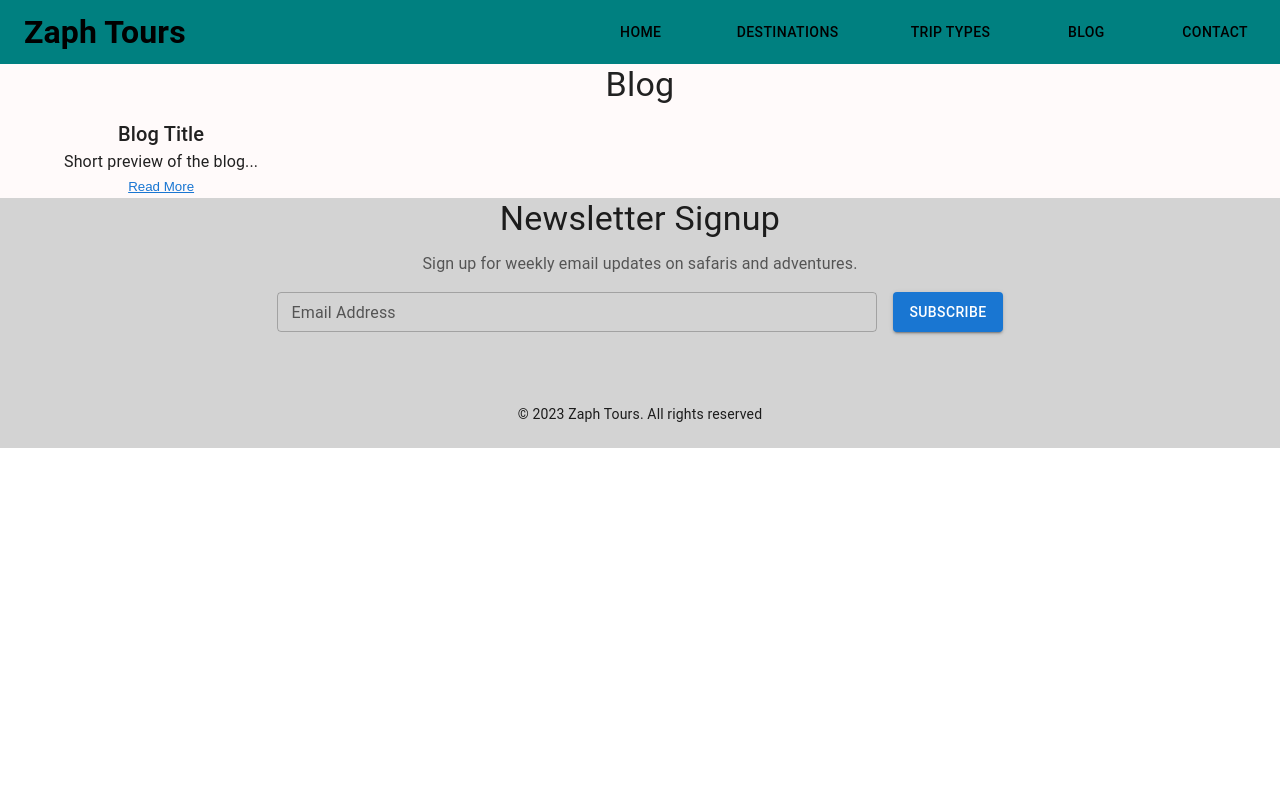
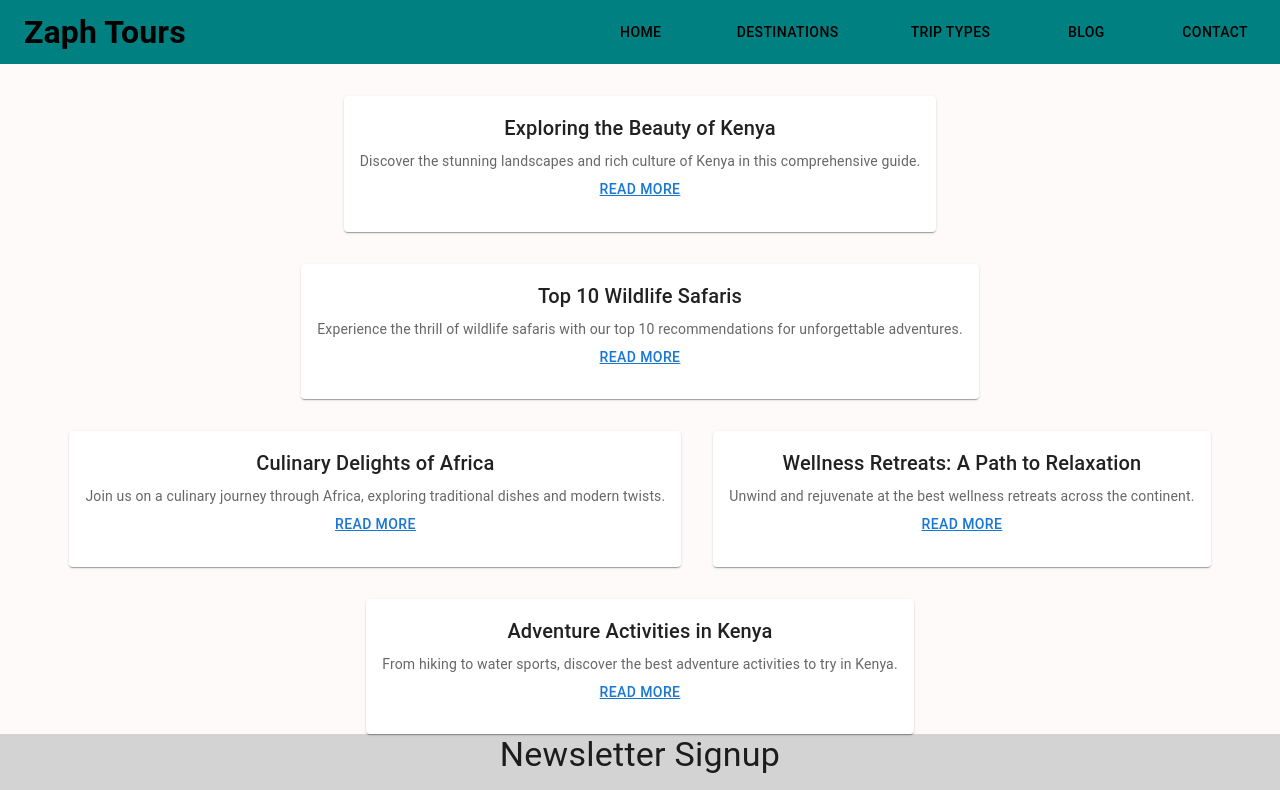
Before and after one commit to rick868/zaph-tours, a React (Vite) app: page /blog in a window 1280 px wide. Shown: the top 790 px of the page. Built offline with nearby package versions, Linux system fonts and the light colour scheme.

Commit message:
created a blog page

```diff
--- a/src/pages/Blog.tsx
+++ b/src/pages/Blog.tsx
@@ -1,20 +1,58 @@
-import { Container, Grid, Typography } from '@mui/material';
+import { Container, Grid, Typography, Card, CardContent, Button, Box } from '@mui/material';
 
 export const Blog: React.FC = () => {
+    const blogPosts = [
+        {
+            id: 1,
+            title: "Exploring the Beauty of Kenya",
+            preview: "Discover the stunning landscapes and rich culture of Kenya in this comprehensive guide.",
+        },
+        {
+            id: 2,
+            title: "Top 10 Wildlife Safaris",
+            preview: "Experience the thrill of wildlife safaris with our top 10 recommendations for unforgettable adventures.",
+        },
+        {
+            id: 3,
+            title: "Culinary Delights of Africa",
+            preview: "Join us on a culinary journey through Africa, exploring traditional dishes and modern twists.",
+        },
+        {
+            id: 4,
+            title: "Wellness Retreats: A Path to Relaxation",
+            preview: "Unwind and rejuvenate at the best wellness retreats across the continent.",
+        },
+        {
+            id: 5,
+            title: "Adventure Activities in Kenya",
+            preview: "From hiking to water sports, discover the best adventure activities to try in Kenya.",
+        },
+    ];
+
     return (
         <Container>
-            <Typography variant="h4" align="center" gutterBottom>
-                Blog
-            </Typography>
-            <Grid container spacing={2}>
-                {/* Placeholder for blog cards */}
-                <Grid>
-                    <Typography variant="h6">Blog Title</Typography>
-                    <Typography>Short preview of the blog...</Typography>
-                    <button style={{ background: 'none', border: 'none', color: '#1976d2', textDecoration: 'underline', cursor: 'pointer', padding: 0 }}>
-                        Read More
-                    </button>
-                </Grid>
+            <Grid container spacing={4} sx={{ mt: 4, display:'flex', flexDirection:'row', justifyContent:'center' }}>
+                {blogPosts.map((post) => (
+                    <Box key={post.id}>
+                        <Card>
+                            <CardContent>
+                                <Typography variant="h6" gutterBottom>
+                                    {post.title}
+                                </Typography>
+                                <Typography variant="body2" color="textSecondary" component="p">
+                                    {post.preview}
+                                </Typography>
+                                <Button
+                                    variant="text"
+                                    color="primary"
+                                    style={{ textDecoration: 'underline' }}
+                                >
+                                    Read More
+                                </Button>
+                            </CardContent>
+                        </Card>
+                    </Box>
+                ))}
             </Grid>
         </Container>
     );
--- a/src/pages/triptypes.tsx
+++ b/src/pages/triptypes.tsx
@@ -40,10 +40,7 @@ export const TripTypes: React.FC = () => {
 
     return (
     <Box sx={{ p: 4}}>
-      <Typography variant="h3" component="h1" gutterBottom sx={{ mb: 4, textAlign: 'center', fontWeight: 'bold' }}>
-        Zaph Tours Trip Types
-      </Typography>
-      <Typography variant="h5" component="h2" gutterBottom sx={{ mb: 4, textAlign: 'center' }}>
+      <Typography variant="h4" component="h2" gutterBottom sx={{ mb: 4, textAlign: 'center' }}>
         Explore Our Diverse Safari Experiences
       </Typography>
 
```
